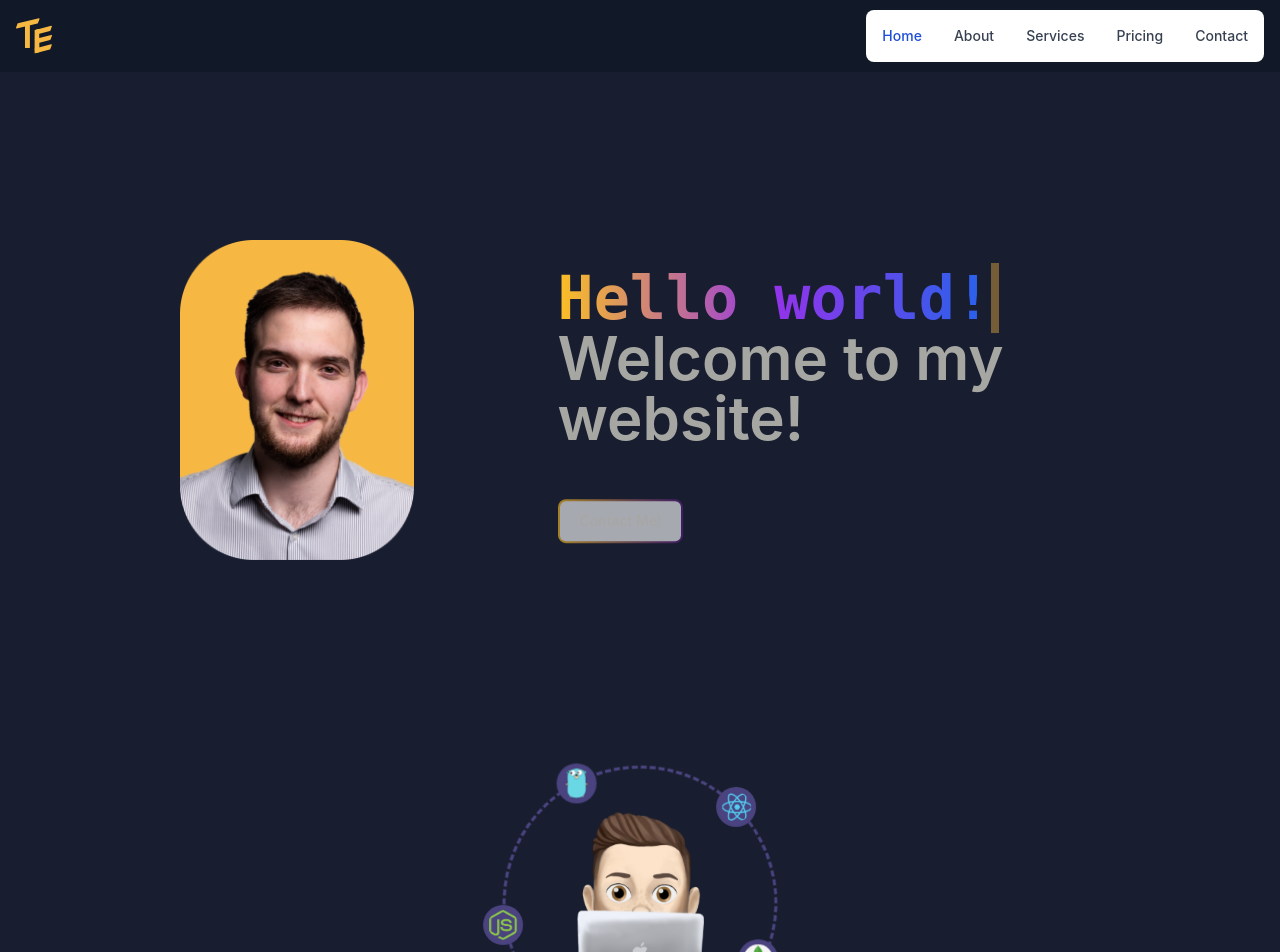
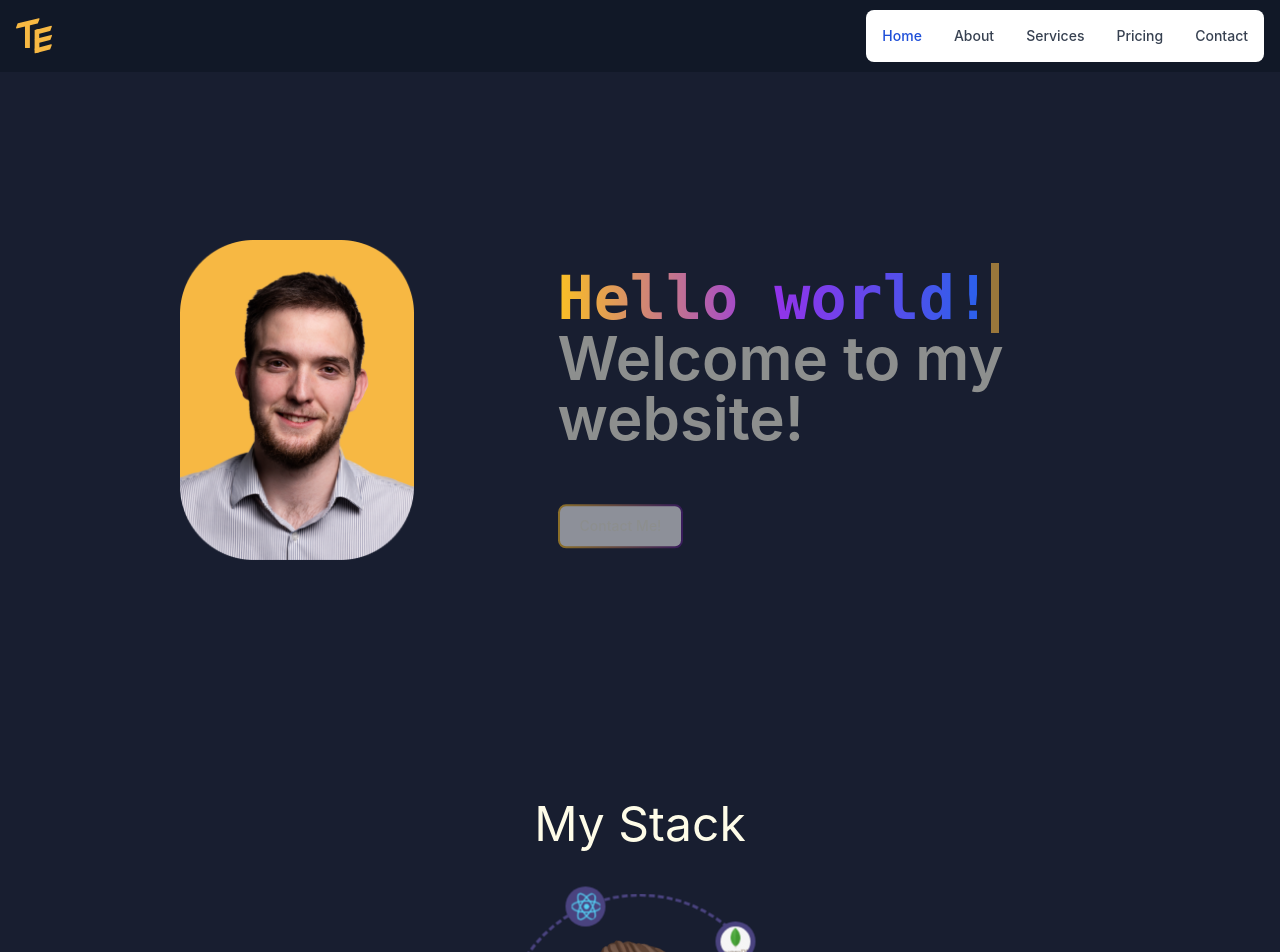
Before and after one commit to TudorEsan/PersonalSite-V3, a Next.js app: page / in a window 1280 px wide. Shown: the top 952 px of the page. Built offline with nearby package versions, Linux system fonts and the light colour scheme.

Commit message:
small ui fixes

```diff
--- a/components/Navbar.tsx
+++ b/components/Navbar.tsx
@@ -3,7 +3,7 @@ import React from "react";
 
 export const Navbar = () => {
   return (
-    <nav className="border-gray-900-200 fixed w-screen px-2 sm:px-4 py-2.5 bg-gray-900 ">
+    <nav className="border-gray-900-200 fixed z-50 w-screen px-2 sm:px-4 py-2.5 bg-gray-900 ">
       <div className="container flex flex-wrap items-center justify-between mx-auto">
         <a href="https://flowbite.com/" className="flex items-center">
           <img
--- a/pages/index.tsx
+++ b/pages/index.tsx
@@ -51,10 +51,10 @@ export default function Home() {
             alt="An image with me!"
           />
           {/* image with max width */}
-          <div className="text-xl sm:text-3xl md:text-6xl sm:text-left min-w-12 text-center font-semibold m-auto flex-[3]">
+          <div className="text-3xl sm:text-3xl md:text-6xl sm:text-left min-w-12 text-center font-semibold m-auto flex-[3]">
             <span
               id="typewriter"
-              className="bg-clip-text m-0 relative font-mono text-transparent bg-gradient-to-r from-amber-400 via-purple-600 to-blue-600"
+              className="bg-clip-text whitespace-nowrap m-0 relative font-mono text-transparent bg-gradient-to-r from-amber-400 via-purple-600 to-blue-600"
             >
               Hello world!
             </span>
@@ -66,8 +66,9 @@ export default function Home() {
           </div>
         </div>
       </div>
-      <section className="relative w-screen h-screen">
-        <div className="meDrawingContainer">
+      <section className="relative min-h-[450px]">
+        <h1 className="text-5xl text-center ">My Stack</h1>
+        <div className="meDrawingContainer mt-20 ">
           <div className="middleOrbitCenter">
             <div className="middleOrbit">
               <Icon src="/logoReact.png" alt="React Logo" />
--- a/styles/globals.css
+++ b/styles/globals.css
@@ -97,8 +97,16 @@ html {
   object-fit: contain;
   border-radius: 100%;
   background-color: #4a437f;
+  animation: counterSpin 30s linear infinite;
+}
 
-  animation: counterSpin 30s linear infinite;
+@media only screen and (max-width: 380px) {
+  .middleOrbitCircle {
+    display: none;
+  }
+  .middleOrbit {
+    display: none;
+  }
 }
 
 .middleOrbitCircle:first-child {
@@ -126,9 +134,6 @@ html {
   left: 85px;
 }
 
-
-
-
 @keyframes spin-right {
   100% {
     -webkit-transform: rotate(360deg);
--- a/tailwind.config.js
+++ b/tailwind.config.js
@@ -21,25 +21,8 @@ module.exports = {
       colors: {
         darkBlue: "#181E30",
       },
-      animation: {
-        cursor: "cursor .6s linear infinite alternate",
-        type: "type 1.8s ease-out .8s 1 normal both",
-        "type-reverse": "type 1.8s ease-out 0s infinite alternate-reverse both",
-      },
-      keyframes: {
-        type: {
-          "0%": { width: "0ch" },
-          "5%, 10%": { width: "1ch" },
-          "15%, 20%": { width: "2ch" },
-          "25%, 30%": { width: "3ch" },
-          "35%, 40%": { width: "4ch" },
-          "45%, 50%": { width: "5ch" },
-          "55%, 60%": { width: "6ch" },
-          "65%, 70%": { width: "7ch" },
-          "75%, 80%": { width: "8ch" },
-          "85%, 90%": { width: "9ch" },
-          "95%": { width: "10ch" },
-        },
+      minWidth: {
+        '220': "220px",
       },
     },
   },
```
